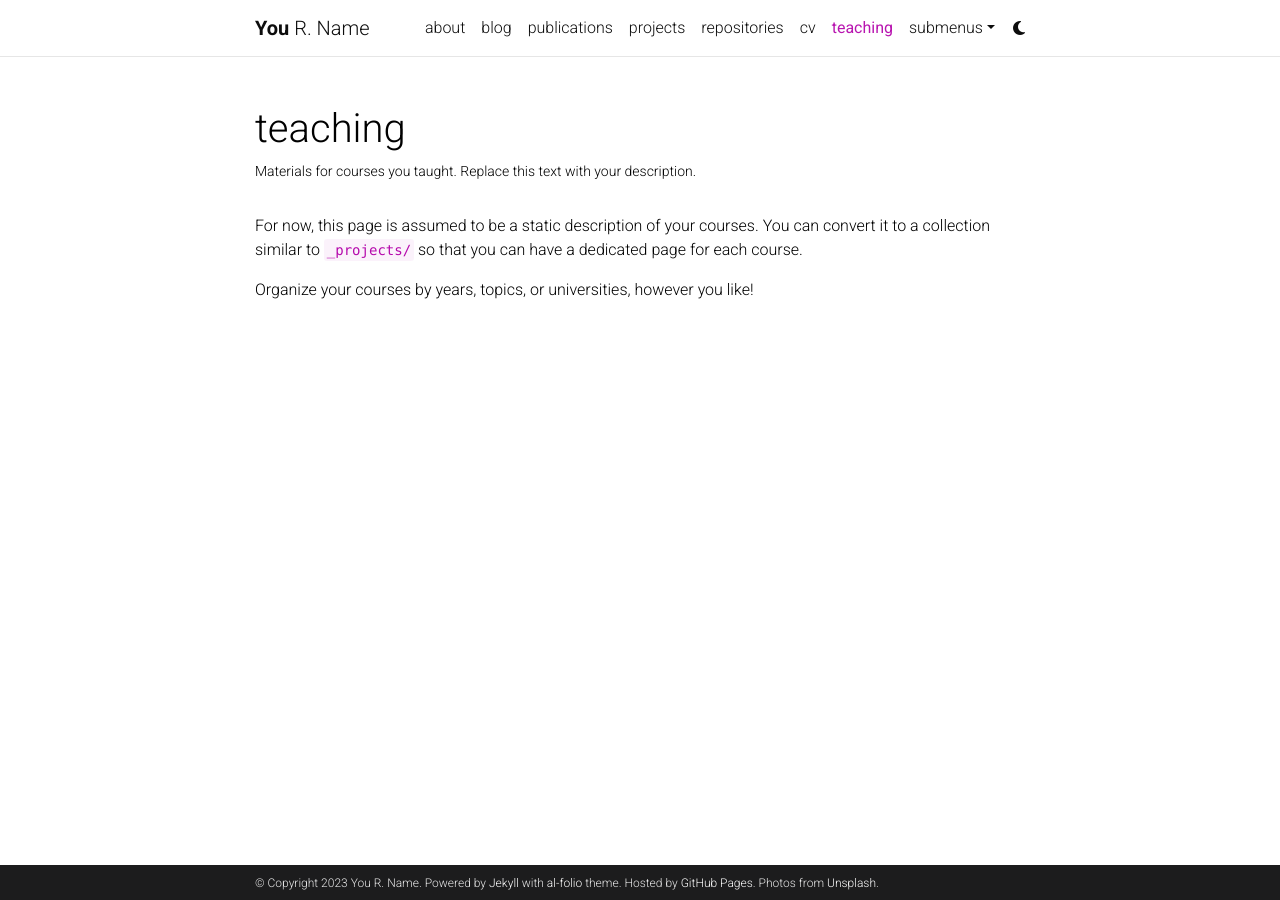
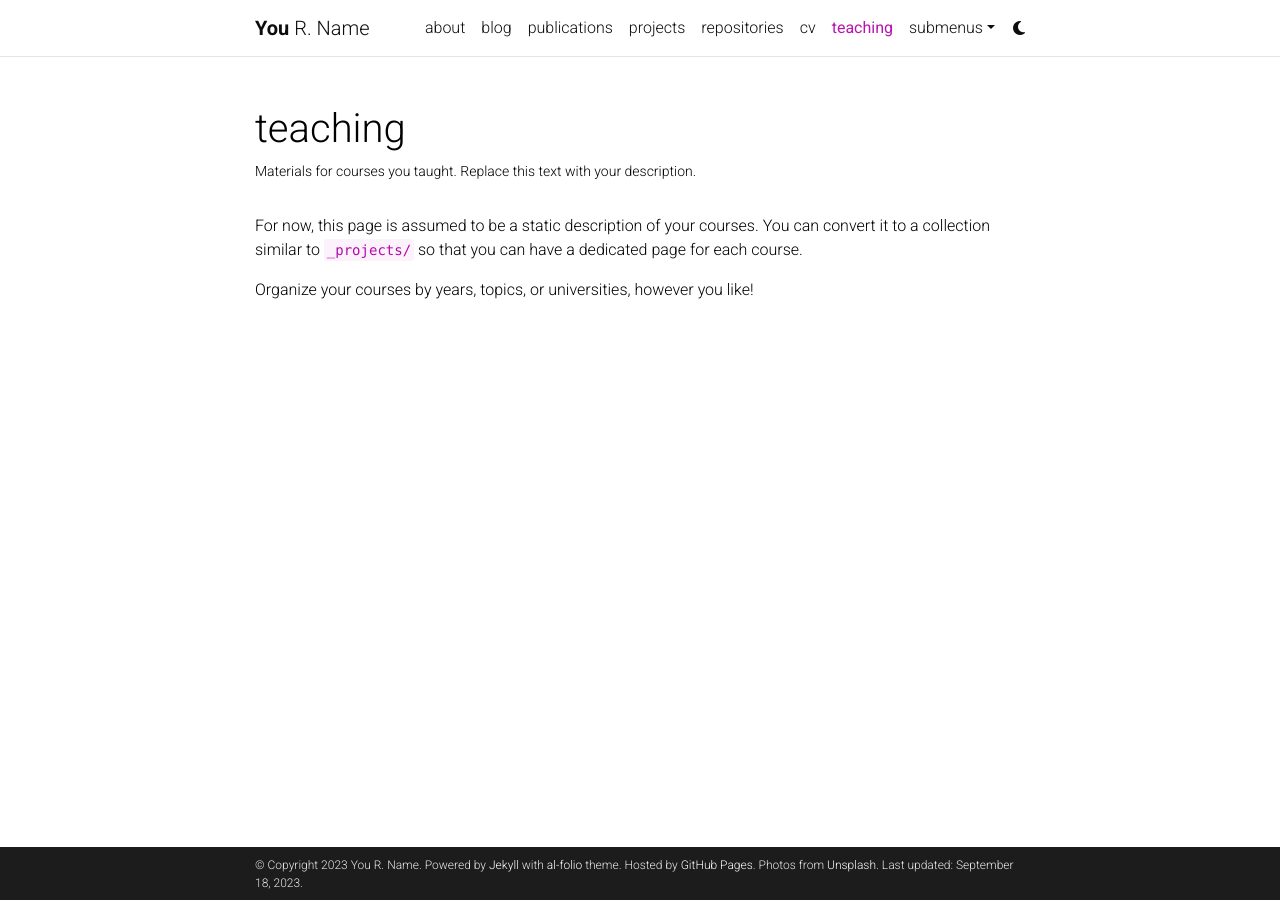
Before and after one commit to alandella/alandella.github.io, a Jekyll site: the page built from _pages/teaching.md, in a window 1280 px wide. Built offline with Jekyll 4.4.1, drawn with Linux system fonts in a browser that asks for light colours; comment, search, counter and statistics services are not loaded; a style sheet for code colours, icons or effects is not loaded; some of the changed lines change nothing that is shown.

Commit message:
Update _config.yml

```diff
--- a/_config.yml
+++ b/_config.yml
@@ -18,9 +18,9 @@
 lang: en # the language of your site (for example: en, fr, cn, ru, etc.)
 icon: ⚛️  # the emoji used as the favicon (alternatively, provide image name in /assets/img/)
 
-url: https://alshedivat.github.io # the base hostname & protocol for your site
-baseurl: /al-folio # the subpath of your site, e.g. /blog/
-last_updated: false # set to true if you want to display last updated in the footer
+url: https://alandella.github.io # the base hostname & protocol for your site
+baseurl: # the subpath of your site, e.g. /blog/
+last_updated: true # set to true if you want to display last updated in the footer
 impressum_path:  # set to path to include impressum link in the footer, use the same path as permalink in a page, helps to conform with EU GDPR
 
 # -----------------------------------------------------------------------------
```
